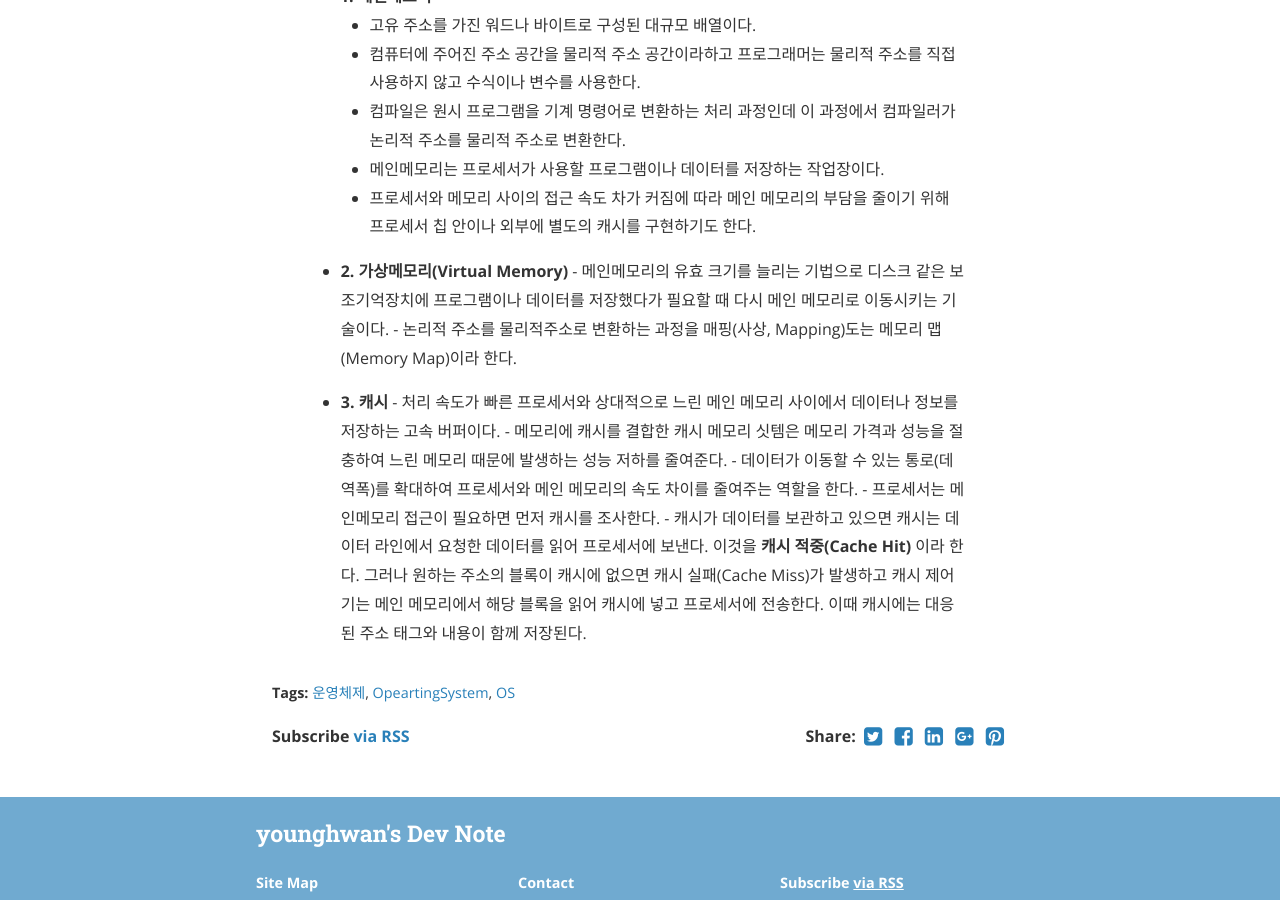
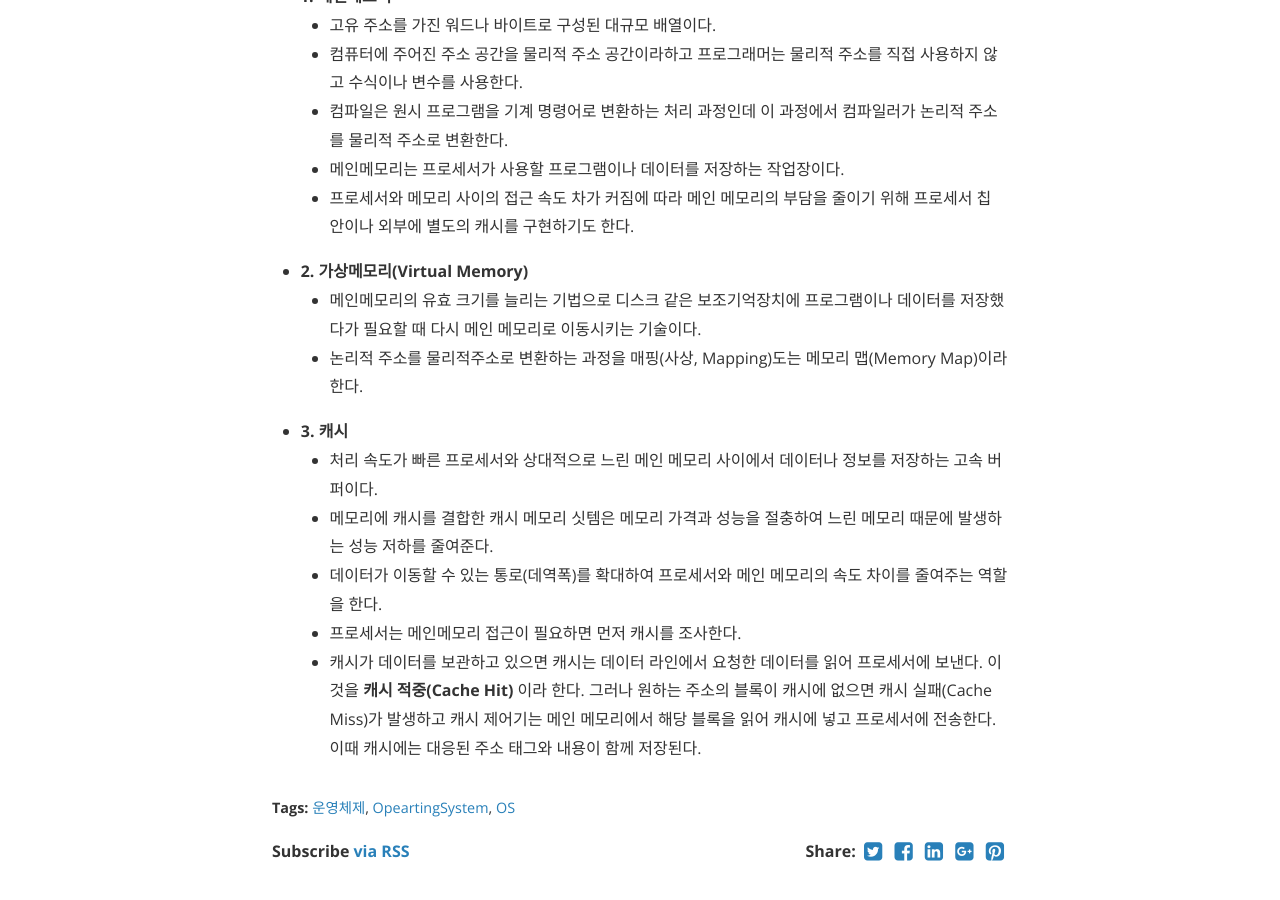
Before and after one commit to yOneChu/kyhslam.github.io, a Jekyll site: the page built from _posts/OS/2019-06-10-operatingsystem-study02.md, in a window 1280 px wide and 900 px high, scrolled down 1181 px. Built offline with Jekyll 4.4.1, drawn with Linux system fonts in a browser that asks for light colours; nearby versions of some CDN libraries.

```diff
--- a/_posts/OS/2019-06-10-operatingsystem-study02.md
+++ b/_posts/OS/2019-06-10-operatingsystem-study02.md
@@ -30,18 +30,18 @@ cover:  ""
 #### 4) 메모리
 메인메모리와 프로세서의 속도 차를 보완하기 위한 캐시가 있다.
 
-   > * **1. 메인메모리**
+   * **1. 메인메모리**
      - 고유 주소를 가진 워드나 바이트로 구성된 대규모 배열이다.
      - 컴퓨터에 주어진 주소 공간을 물리적 주소 공간이라하고 프로그래머는 물리적 주소를 직접 사용하지 않고 수식이나 변수를 사용한다.
      - 컴파일은 원시 프로그램을 기계 명령어로 변환하는 처리 과정인데 이 과정에서 컴파일러가 논리적 주소를 물리적 주소로 변환한다.
      - 메인메모리는 프로세서가 사용할 프로그램이나 데이터를 저장하는 작업장이다.
      - 프로세서와 메모리 사이의 접근 속도 차가 커짐에 따라 메인 메모리의 부담을 줄이기 위해 프로세서 칩 안이나 외부에 별도의 캐시를 구현하기도 한다.
 
-   > * **2. 가상메모리(Virtual Memory)**
+   * **2. 가상메모리(Virtual Memory)**
       -   메인메모리의 유효 크기를 늘리는 기법으로 디스크 같은 보조기억장치에 프로그램이나 데이터를 저장했다가 필요할 때 다시 메인 메모리로 이동시키는 기술이다.
       -   논리적 주소를 물리적주소로 변환하는 과정을 매핑(사상, Mapping)도는 메모리 맵(Memory Map)이라 한다.
 
-   > * **3. 캐시**
+   * **3. 캐시**
       -   처리 속도가 빠른 프로세서와 상대적으로 느린 메인 메모리 사이에서 데이터나 정보를 저장하는 고속 버퍼이다.
       -   메모리에 캐시를 결합한 캐시 메모리 싯템은 메모리 가격과 성능을 절충하여 느린 메모리 때문에 발생하는 성능 저하를 줄여준다.
       -   데이터가 이동할 수 있는 통로(데역폭)를 확대하여 프로세서와 메인 메모리의 속도 차이를 줄여주는 역할을 한다.
```
